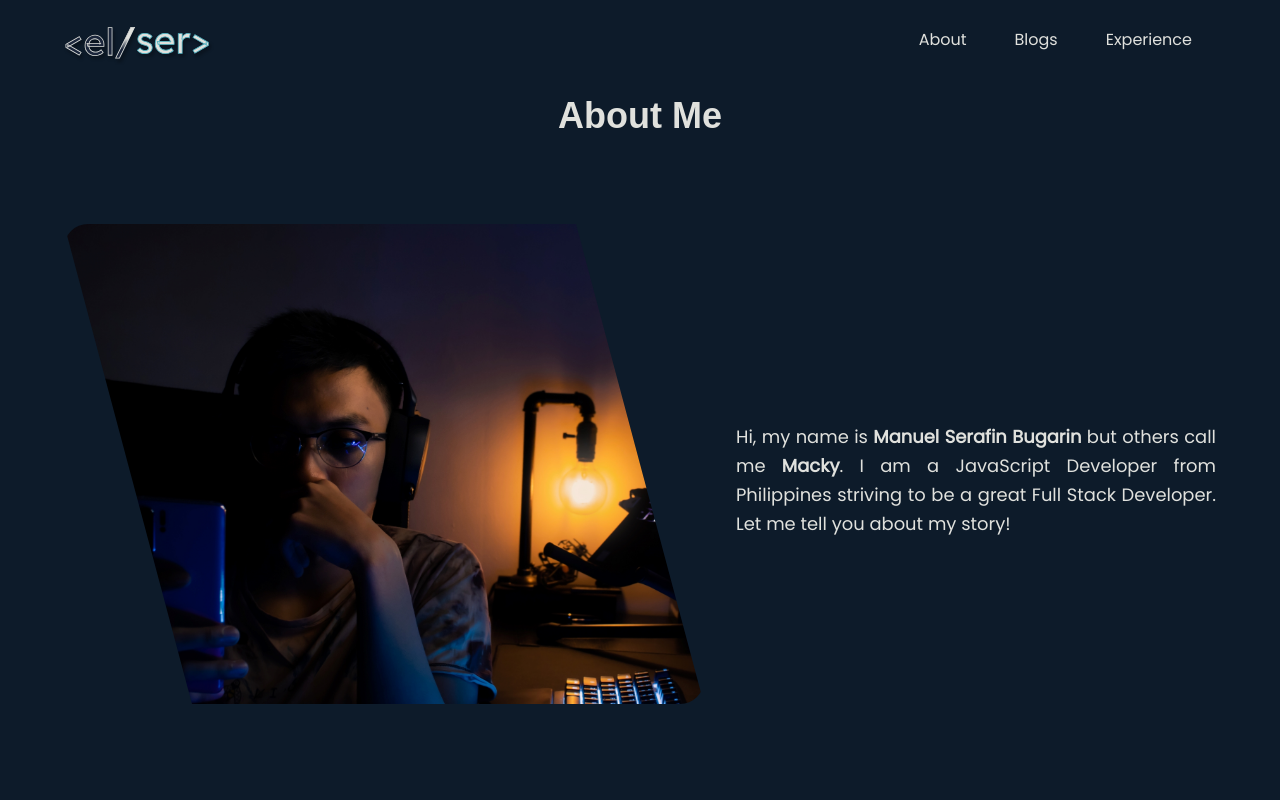
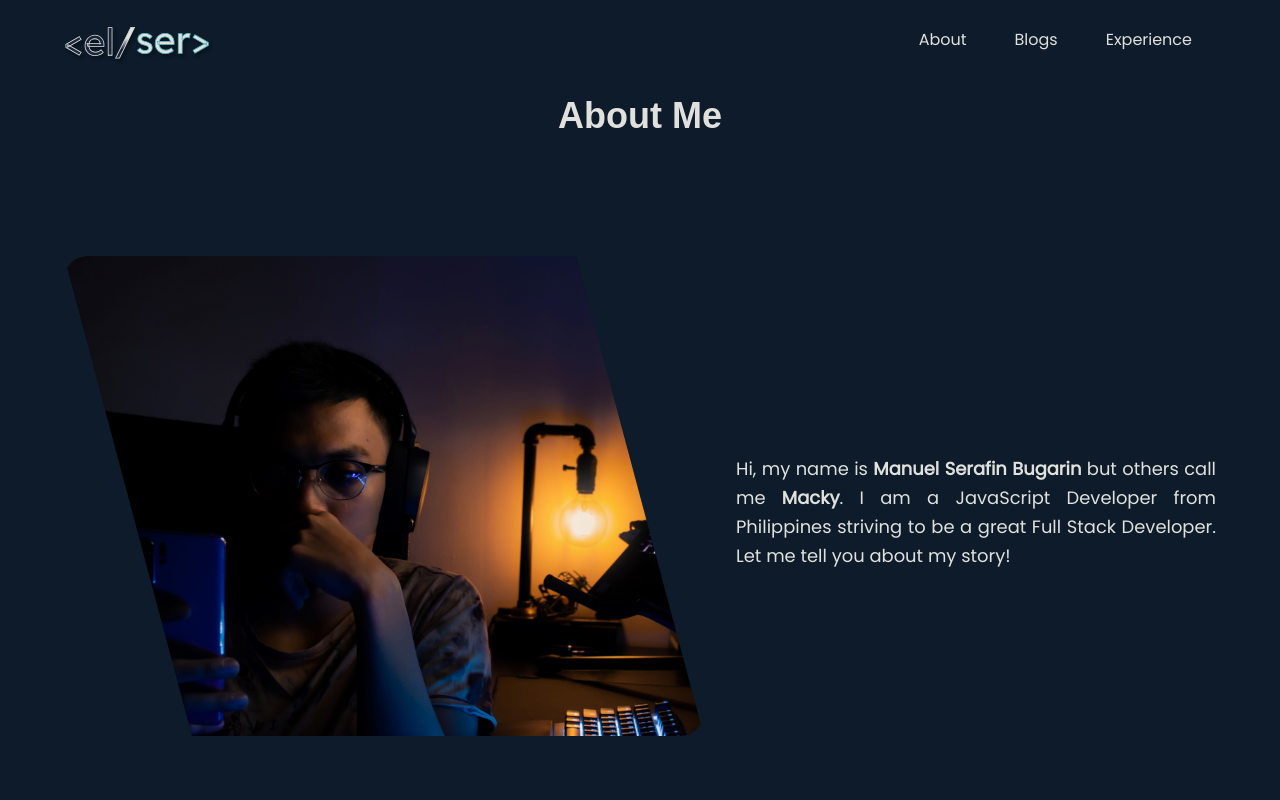
Before and after one commit to el-ser/elser-website, a React (Create React App) app: page /about in a window 1280 px wide. Shown: the top 800 px of the page. Built offline with nearby package versions, Linux system fonts and the light colour scheme; a web font is replaced by a local one.

Commit message:
Adjusted about padding

```diff
--- a/src/routes/about/about.component.jsx
+++ b/src/routes/about/about.component.jsx
@@ -35,7 +35,7 @@ const About = () => {
       <section className="flex justify-center gap-8 items-center h-screen snap-center">
         <div
           id="background-container"
-          className="fixed flex flex-col gap-8 items-center -z-20 w-full px-[5%] opacity-100 overflow-hidden transition-all ease-in-out duration-1000 sm:pt-[10%] md:flex-row"
+          className="fixed flex flex-col gap-8 items-center -z-20 w-full px-[5%] opacity-100 overflow-hidden transition-all ease-in-out duration-1000 pt-[15%] md:flex-row"
         >
           <img
             src={BackgroundImage}
```
